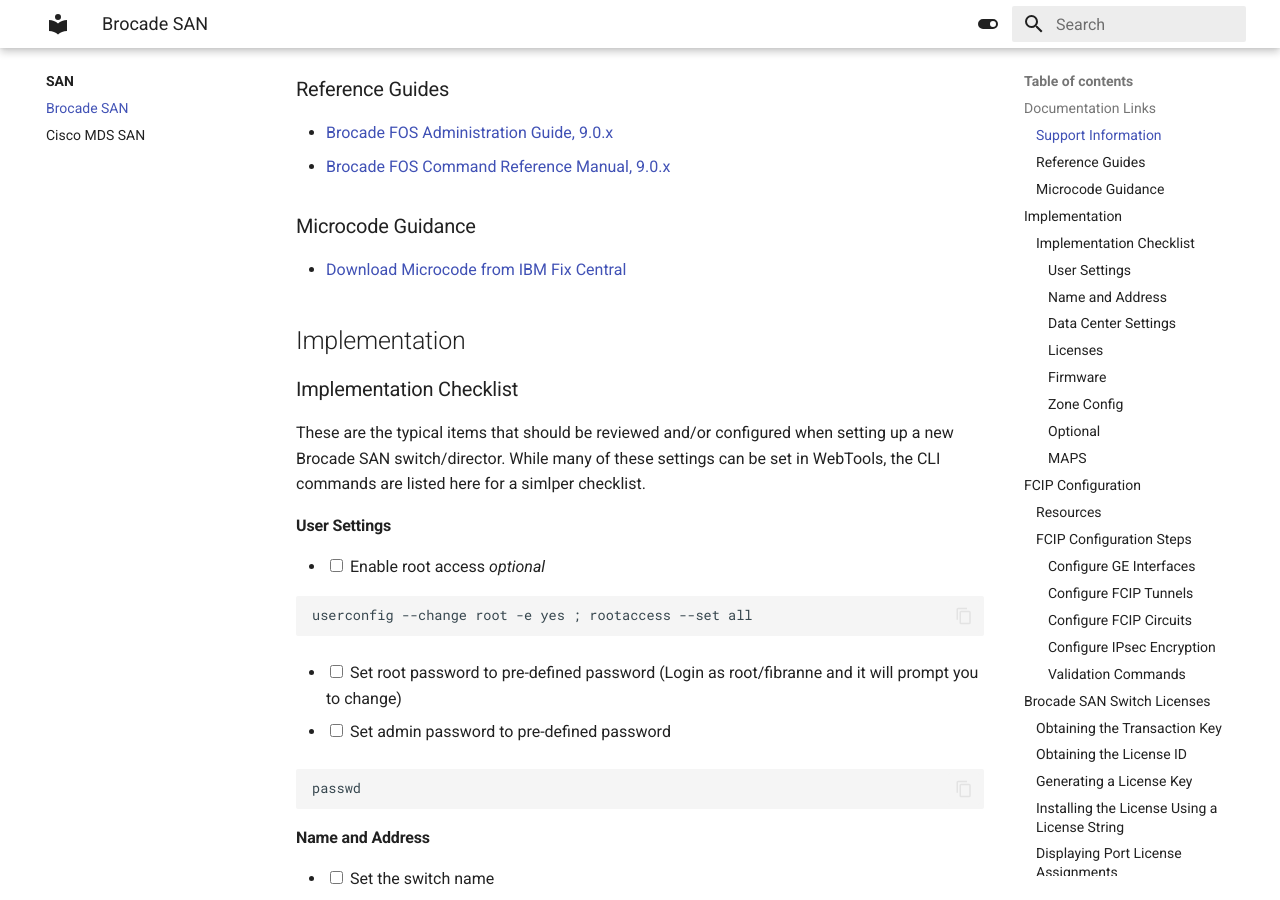
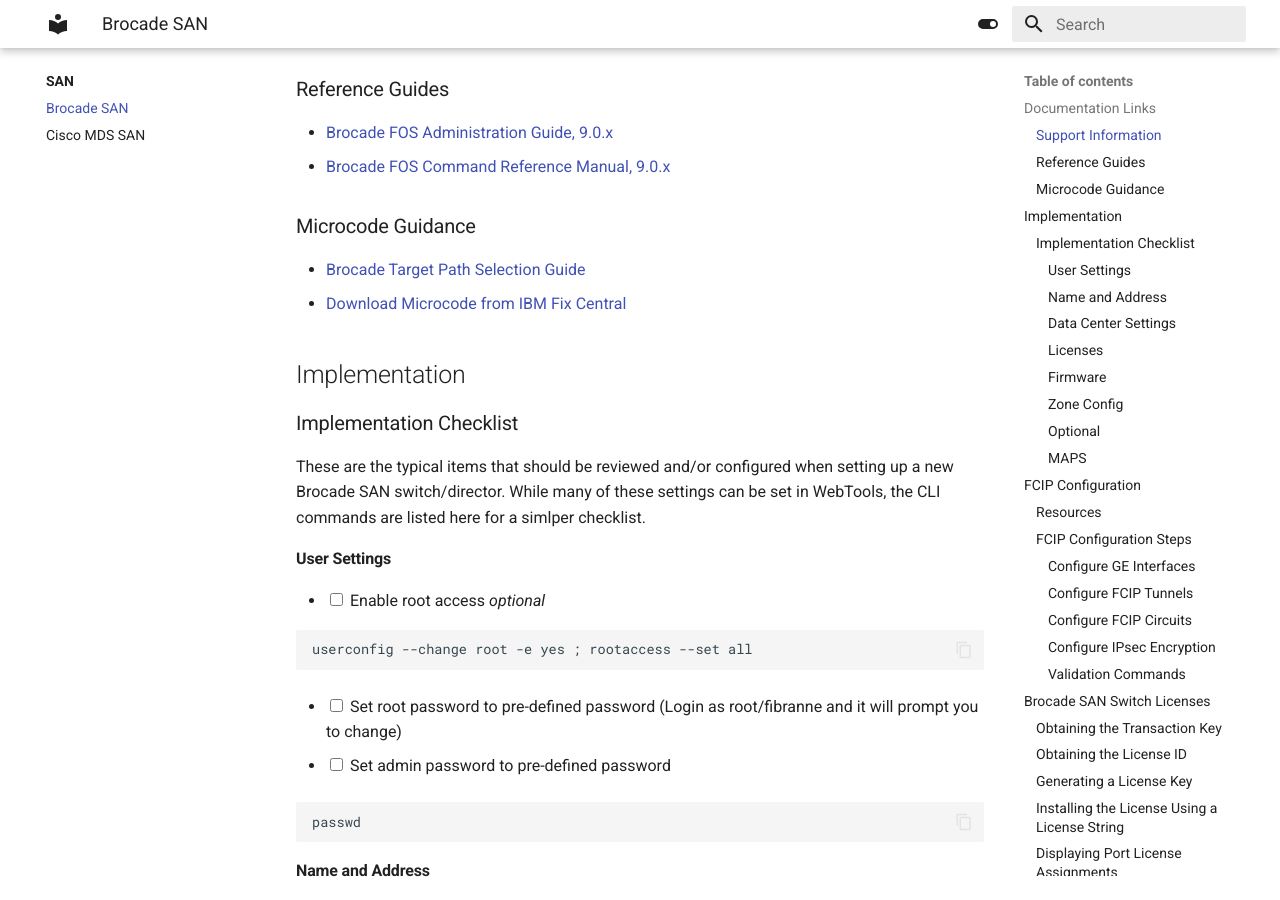
Before and after one commit to rickkoe/worknotes, an MkDocs documentation site: the page built from docs/SAN/brocade.md, in a window 1280 px wide and 900 px high, scrolled down 309 px. Built offline with MkDocs 1.6.1 and Material for MkDocs 9.7.7, drawn with Linux system fonts in a browser that asks for light colours.

Commit message:
Brocade target path url

```diff
--- a/docs/SAN/brocade.md
+++ b/docs/SAN/brocade.md
@@ -8,7 +8,9 @@
 - [Brocade FOS Command Reference Manual, 9.0.x](https://docs.broadcom.com/doc/FOS-90x-Command-RM)
 
 ### Microcode Guidance
+- [Brocade Target Path Selection Guide](https://docs.broadcom.com/doc/Brocade-SW-Support-RM)
 - [Download Microcode from IBM Fix Central](https://www.ibm.com/support/fixcentral)
+
 
 ## Implementation
 ### Implementation Checklist
```
